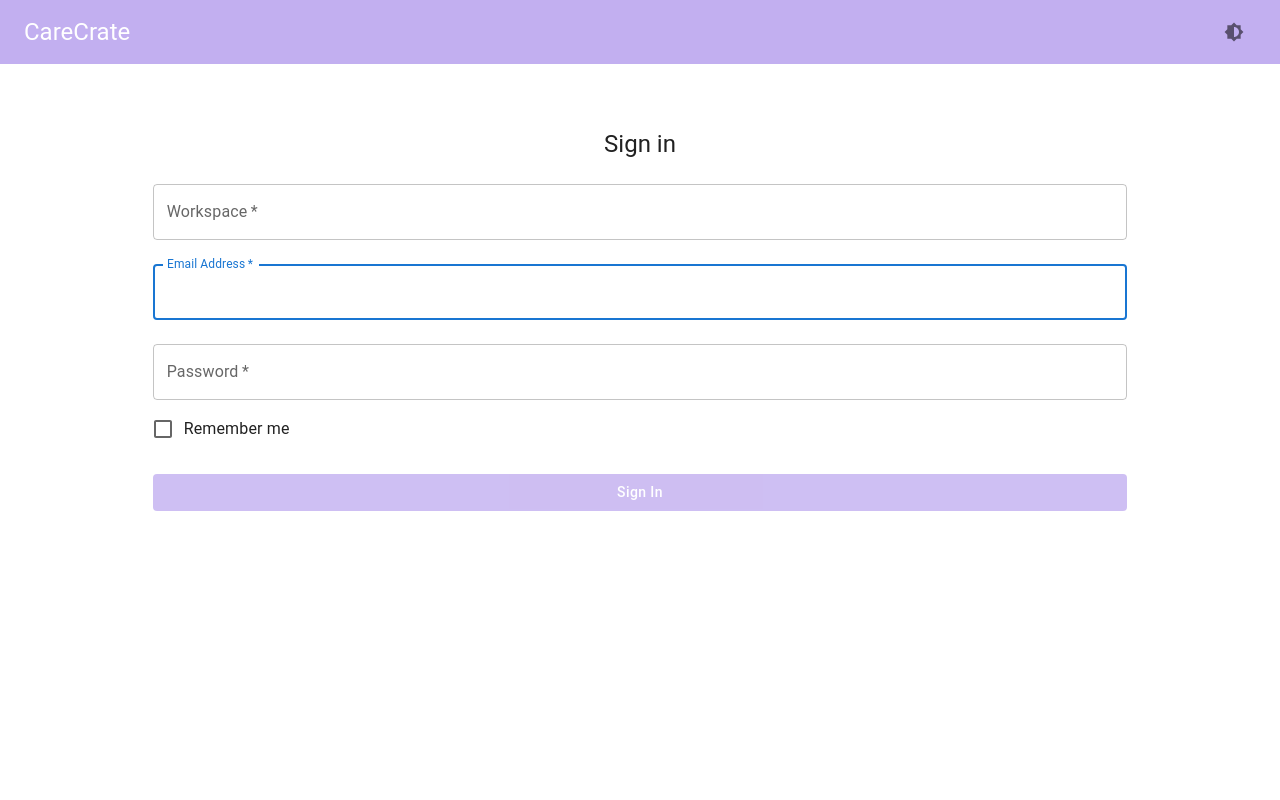
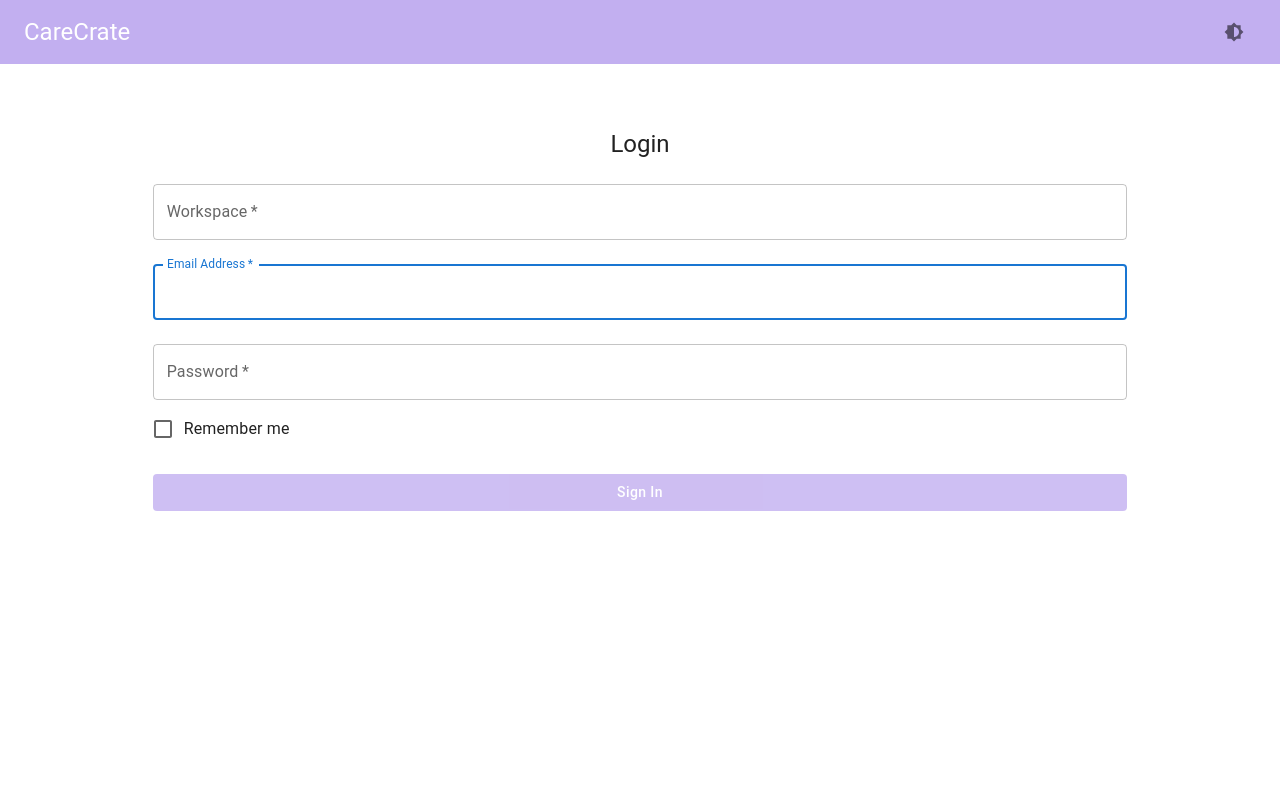
Before and after one commit to CareCrate/PantryPilot, a Next.js app in the folder carecrate/: page /login in a window 1280 px wide. Shown: the top 800 px of the page. Built offline with nearby package versions, Linux system fonts and the light colour scheme; no server answers.

Commit message:
Fixup! Rename to 'Login'.

```diff
--- a/carecrate/src/pages/login.tsx
+++ b/carecrate/src/pages/login.tsx
@@ -30,7 +30,7 @@
 
   return (
     <Box sx={{ marginTop: 8, display: 'flex', flexDirection: 'column', alignItems: 'center' }}>
-      <Typography component="h1" variant="h5">Sign in</Typography>
+      <Typography component="h1" variant="h5">Login</Typography>
       {alertState.open && (
         <Alert severity={alertState.severity} onClose={() => setAlertState((prevState) => ({ ...prevState, open: false }))} sx={{ mb: 2 }}>
           <AlertTitle>{alertState.severity === 'success' ? 'Success' : 'Error'}</AlertTitle>
```
